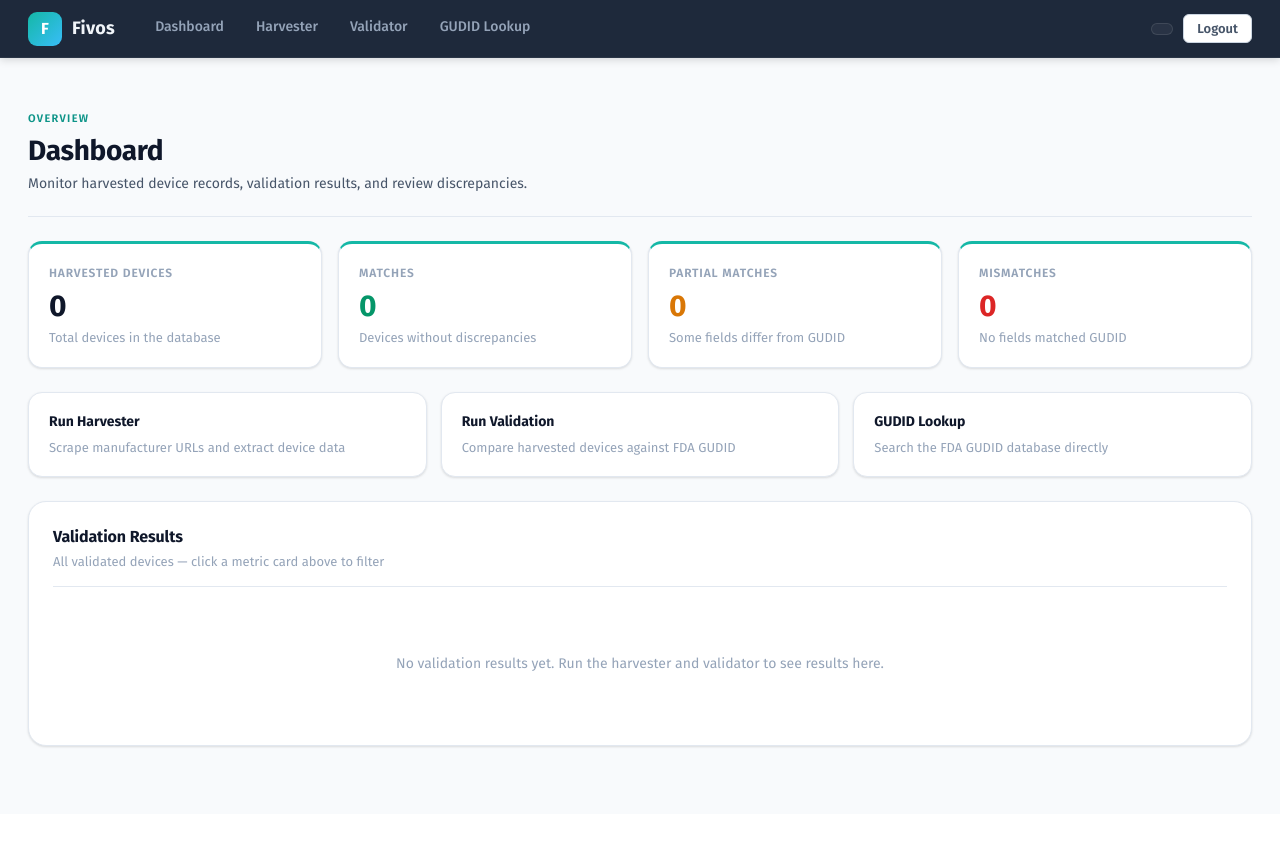
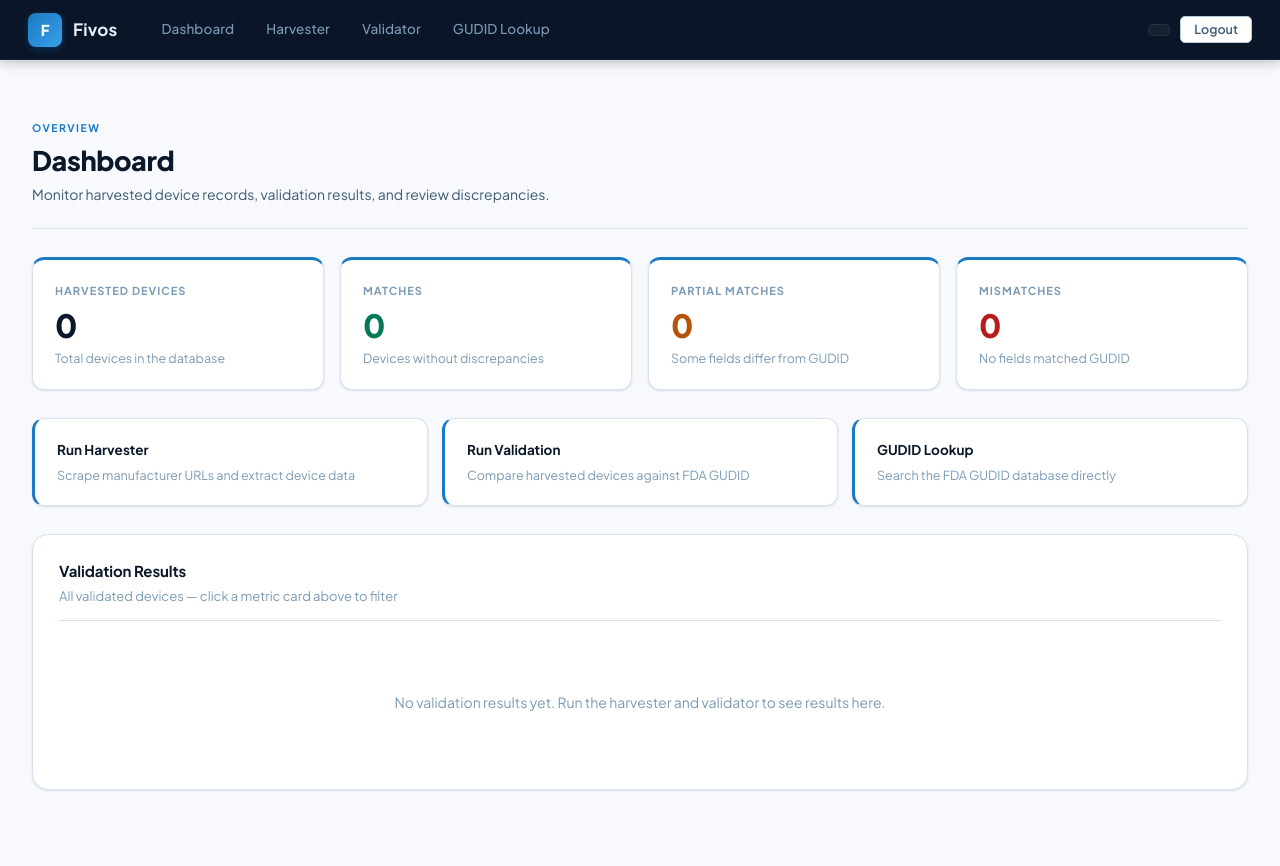
Before and after one commit to JasonSonith/Fivos_Senior_Project, a FastAPI app: page / in a window 1280 px wide. Before the commit the page ends 748 px from the top, so only its background shows below. Run offline with FastAPI, Linux system fonts and the light colour scheme; the visitor is signed in with stand-in values (Sample User, id 1); data that the repository does not hold is empty.

Commit message:
design: rebrand to Fivos blue palette with Plus Jakarta Sans

```diff
--- a/app/static/css/styles.css
+++ b/app/static/css/styles.css
@@ -1,54 +1,60 @@
-@import url('https://fonts.googleapis.com/css2?family=Fira+Code:wght@400;500;600&family=Fira+Sans:ital,wght@0,300;0,400;0,500;0,600;0,700;1,400&display=swap');
+@import url('https://fonts.googleapis.com/css2?family=Plus+Jakarta+Sans:ital,wght@0,300;0,400;0,500;0,600;0,700;0,800;1,400&family=IBM+Plex+Mono:wght@400;500&display=swap');
 
-/* ── Design Tokens ─────────────────────────────── */
+/* ── Design Tokens ─────────────────────────────────── */
 
 :root {
-    /* Brand */
-    --teal:        #0D9488;
-    --teal-mid:    #14B8A6;
-    --teal-light:  #CCFBF1;
-    --teal-dim:    #F0FDFA;
+    /* Brand — Fivos Blue */
+    --blue:        #005DA8;
+    --blue-mid:    #1A7AC4;
+    --blue-light:  #DBEAFE;
+    --blue-dim:    #EFF6FF;
+
+    /* Alias for code that uses old teal vars */
+    --teal:        #005DA8;
+    --teal-mid:    #1A7AC4;
+    --teal-light:  #DBEAFE;
+    --teal-dim:    #EFF6FF;
 
     /* Surfaces */
-    --bg:          #F8FAFC;
-    --bg-soft:     #F1F5F9;
+    --bg:          #F7F9FC;
+    --bg-soft:     #EEF2F7;
     --surface:     #FFFFFF;
 
-    /* Navigation (intentionally dark) */
-    --nav-bg:      #1E293B;
-    --nav-text:    #94A3B8;
-    --nav-active:  #2DD4BF;
+    /* Navigation — deep navy */
+    --nav-bg:      #0A1628;
+    --nav-text:    #7B9AB5;
+    --nav-active:  #4EA8E8;
 
     /* Text */
-    --text:        #0F172A;
-    --text-2:      #475569;
-    --muted:       #94A3B8;
+    --text:        #0B1829;
+    --text-2:      #3D5A73;
+    --muted:       #7B9AB5;
 
     /* Borders */
-    --border:      #E2E8F0;
-    --border-2:    #CBD5E1;
+    --border:      #D6E2EE;
+    --border-2:    #B8CCDF;
 
-    /* Semantic (kept compatible with inline template styles) */
-    --accent:      #0D9488;
+    /* Semantic */
+    --accent:      #005DA8;
     --accent-2:    #0369A1;
-    --accent-3:    #7C3AED;
-    --success:     #059669;
-    --warning:     #D97706;
-    --danger:      #DC2626;
+    --accent-3:    #6D28D9;
+    --success:     #047857;
+    --warning:     #B45309;
+    --danger:      #B91C1C;
 
     /* Shadows */
-    --shadow-sm:   0 1px 2px rgba(0,0,0,.05);
-    --shadow:      0 1px 3px rgba(0,0,0,.08), 0 1px 2px rgba(0,0,0,.05);
-    --shadow-md:   0 4px 12px rgba(0,0,0,.08), 0 2px 4px rgba(0,0,0,.04);
+    --shadow-sm:   0 1px 2px rgba(0,30,70,.05);
+    --shadow:      0 1px 3px rgba(0,30,70,.08), 0 1px 2px rgba(0,30,70,.04);
+    --shadow-md:   0 4px 16px rgba(0,30,70,.10), 0 2px 4px rgba(0,30,70,.05);
 
     /* Radius */
-    --radius-sm:   6px;
-    --radius:      10px;
-    --radius-lg:   14px;
-    --radius-xl:   18px;
+    --radius-sm:   5px;
+    --radius:      8px;
+    --radius-lg:   12px;
+    --radius-xl:   16px;
 }
 
-/* ── Reset ──────────────────────────────────────── */
+/* ── Reset ────────────────────────────────────────── */
 
 *, *::before, *::after {
     box-sizing: border-box;
@@ -60,7 +66,7 @@ html, body {
 }
 
 body {
-    font-family: 'Fira Sans', system-ui, -apple-system, sans-serif;
+    font-family: 'Plus Jakarta Sans', system-ui, -apple-system, sans-serif;
     font-size: 15px;
     line-height: 1.6;
     background: var(--bg);
@@ -74,56 +80,58 @@ a {
     text-decoration: none;
 }
 
-/* ── Utility ─────────────────────────────────────── */
+/* ── Utility ──────────────────────────────────────── */
 
 .mono {
-    font-family: 'Fira Code', 'Cascadia Code', monospace;
-    font-size: 0.9em;
+    font-family: 'IBM Plex Mono', 'Cascadia Code', monospace;
+    font-size: 0.88em;
     letter-spacing: -0.01em;
 }
 
-/* ── Top Navigation ──────────────────────────────── */
+/* ── Top Navigation ───────────────────────────────── */
 
 .topnav {
     display: flex;
     align-items: center;
     gap: 8px;
     padding: 0 28px;
-    height: 58px;
+    height: 60px;
     background: var(--nav-bg);
-    border-bottom: 1px solid rgba(255,255,255,.06);
+    border-bottom: 1px solid rgba(255,255,255,.05);
     position: sticky;
     top: 0;
     z-index: 100;
-    box-shadow: 0 2px 8px rgba(0,0,0,.15);
+    box-shadow: 0 2px 12px rgba(0,0,0,.25);
 }
 
 .topnav-brand {
     display: flex;
     align-items: center;
-    gap: 10px;
+    gap: 11px;
     flex-shrink: 0;
-    margin-right: 16px;
+    margin-right: 20px;
 }
 
 .brand-logo {
     width: 34px;
     height: 34px;
-    border-radius: 9px;
+    border-radius: 8px;
     display: grid;
     place-items: center;
-    font-size: 16px;
-    font-weight: 700;
+    font-size: 15px;
+    font-weight: 800;
     color: white;
-    background: linear-gradient(135deg, var(--teal-mid), #38BDF8);
+    background: linear-gradient(135deg, var(--blue-mid) 0%, #38A0E8 100%);
     flex-shrink: 0;
+    letter-spacing: -0.5px;
+    box-shadow: 0 2px 6px rgba(0,93,168,.45);
 }
 
 .brand-title {
-    font-size: 18px;
+    font-size: 17px;
     font-weight: 700;
-    color: #F1F5F9;
-    letter-spacing: 0.3px;
+    color: #E8F0F8;
+    letter-spacing: 0.2px;
 }
 
 .topnav-links {
@@ -135,19 +143,20 @@ a {
 .nav-link {
     display: inline-flex;
     align-items: center;
-    height: 58px;
+    height: 60px;
     padding: 0 16px;
     color: var(--nav-text);
-    font-size: 14px;
+    font-size: 13.5px;
     font-weight: 500;
+    letter-spacing: 0.1px;
     border-bottom: 2px solid transparent;
     transition: color 150ms ease, border-color 150ms ease;
     cursor: pointer;
 }
 
 .nav-link:hover {
-    color: #E2E8F0;
-    border-bottom-color: rgba(45,212,191,.4);
+    color: #C8DFF2;
+    border-bottom-color: rgba(78,168,232,.35);
 }
 
 .nav-link.active {
@@ -155,51 +164,51 @@ a {
     border-bottom-color: var(--nav-active);
 }
 
-/* ── Page Content ────────────────────────────────── */
+/* ── Page Content ─────────────────────────────────── */
 
 .page-content {
-    padding: 28px 28px 48px;
+    padding: 32px 32px 56px;
     max-width: 1400px;
     margin: 0 auto;
     width: 100%;
 }
 
-/* ── Hero / Page Header ──────────────────────────── */
+/* ── Hero / Page Header ───────────────────────────── */
 
 .hero {
     display: flex;
     justify-content: space-between;
     align-items: flex-end;
     gap: 16px;
-    margin-bottom: 24px;
-    padding: 24px 0 20px;
+    margin-bottom: 28px;
+    padding: 28px 0 22px;
     border-bottom: 1px solid var(--border);
 }
 
 .eyebrow {
-    margin: 0 0 6px;
+    margin: 0 0 7px;
     text-transform: uppercase;
-    letter-spacing: 0.12em;
-    font-size: 11px;
-    font-weight: 600;
-    color: var(--teal);
+    letter-spacing: 0.14em;
+    font-size: 10.5px;
+    font-weight: 700;
+    color: var(--blue-mid);
 }
 
 .page-title {
     margin: 0;
-    font-size: 28px;
-    font-weight: 700;
+    font-size: 27px;
+    font-weight: 800;
     color: var(--text);
     line-height: 1.2;
-    letter-spacing: -0.3px;
+    letter-spacing: -0.4px;
 }
 
 .page-description {
-    margin: 6px 0 0;
-    max-width: 680px;
+    margin: 7px 0 0;
+    max-width: 660px;
     color: var(--text-2);
     font-size: 14px;
-    line-height: 1.6;
+    line-height: 1.65;
 }
 
 .hero-actions {
@@ -209,17 +218,17 @@ a {
     flex-shrink: 0;
 }
 
-/* ── Buttons ─────────────────────────────────────── */
+/* ── Buttons ──────────────────────────────────────── */
 
 .btn {
     display: inline-flex;
     align-items: center;
     justify-content: center;
     gap: 6px;
-    padding: 10px 18px;
+    padding: 9px 18px;
     border-radius: var(--radius);
     font-family: inherit;
-    font-size: 14px;
+    font-size: 13.5px;
     font-weight: 600;
     line-height: 1;
     border: 1px solid transparent;
@@ -268,27 +277,28 @@ a {
 }
 
 .btn-sm {
-    padding: 7px 13px;
-    font-size: 13px;
+    padding: 6px 13px;
+    font-size: 12.5px;
     border-radius: var(--radius-sm);
 }
 
-/* ── Stats Grid ──────────────────────────────────── */
+/* ── Stats Grid ───────────────────────────────────── */
 
 .stats-grid {
     display: grid;
     grid-template-columns: repeat(4, minmax(0, 1fr));
     gap: 16px;
-    margin-bottom: 24px;
+    margin-bottom: 28px;
 }
 
 .metric-card {
     background: var(--surface);
     border: 1px solid var(--border);
-    border-top: 3px solid var(--teal-mid);
+    border-top: 3px solid var(--blue-mid);
     border-radius: var(--radius-lg);
-    padding: 20px;
+    padding: 22px;
     box-shadow: var(--shadow);
+    transition: box-shadow 150ms ease;
 }
 
 .metric-card.small {
@@ -296,37 +306,37 @@ a {
 }
 
 .metric-label {
-    margin: 0 0 8px;
+    margin: 0 0 9px;
     color: var(--muted);
-    font-size: 12px;
-    font-weight: 600;
+    font-size: 11px;
+    font-weight: 700;
     text-transform: uppercase;
-    letter-spacing: 0.07em;
+    letter-spacing: 0.09em;
 }
 
 .metric-value {
     margin: 0;
-    font-size: 30px;
-    font-weight: 700;
+    font-size: 32px;
+    font-weight: 800;
     color: var(--text);
-    letter-spacing: -0.5px;
+    letter-spacing: -0.8px;
     line-height: 1;
 }
 
 .metric-foot {
-    margin: 8px 0 0;
+    margin: 9px 0 0;
     color: var(--muted);
-    font-size: 13px;
+    font-size: 12.5px;
     line-height: 1.4;
 }
 
-/* ── Panels / Cards ──────────────────────────────── */
+/* ── Panels / Cards ───────────────────────────────── */
 
 .panel {
     background: var(--surface);
     border: 1px solid var(--border);
     border-radius: var(--radius-xl);
-    padding: 22px 24px;
+    padding: 24px 26px;
     box-shadow: var(--shadow);
     margin-bottom: 20px;
 }
@@ -343,7 +353,7 @@ a {
 
 .panel-header h3 {
     margin: 0;
-    font-size: 16px;
+    font-size: 15px;
     font-weight: 700;
     color: var(--text);
     letter-spacing: -0.1px;
@@ -356,20 +366,21 @@ a {
     line-height: 1.4;
 }
 
-/* ── Quick Actions ───────────────────────────────── */
+/* ── Quick Actions ────────────────────────────────── */
 
 .quick-actions {
     display: flex;
     gap: 14px;
-    margin-bottom: 24px;
+    margin-bottom: 28px;
 }
 
 .action-card {
     display: block;
-    padding: 18px 20px;
+    padding: 20px 22px;
     border-radius: var(--radius-lg);
     background: var(--surface);
     border: 1px solid var(--border);
+    border-left: 3px solid var(--blue-mid);
     transition: border-color 150ms ease, box-shadow 150ms ease, transform 150ms ease;
     flex: 1;
     cursor: pointer;
@@ -377,15 +388,16 @@ a {
 }
 
 .action-card:hover {
-    border-color: var(--teal-mid);
-    box-shadow: var(--shadow-md), 0 0 0 1px var(--teal-mid);
+    border-color: var(--blue-mid);
+    border-left-color: var(--blue);
+    box-shadow: var(--shadow-md);
     transform: translateY(-2px);
 }
 
 .action-title {
     display: block;
     font-weight: 700;
-    font-size: 14px;
+    font-size: 13.5px;
     color: var(--text);
     margin-bottom: 5px;
 }
@@ -393,11 +405,11 @@ a {
 .action-text {
     display: block;
     color: var(--muted);
-    font-size: 13px;
-    line-height: 1.5;
+    font-size: 12.5px;
+    line-height: 1.55;
 }
 
-/* ── Tables ──────────────────────────────────────── */
+/* ── Tables ───────────────────────────────────────── */
 
 .table-wrap {
     overflow-x: auto;
@@ -712,11 +723,11 @@ a {
     flex-shrink: 0;
 }
 
-/* ── Empty State ─────────────────────────────────── */
+/* ── Empty State ──────────────────────────────────── */
 
 .empty-state {
     text-align: center;
-    padding: 48px 20px;
+    padding: 52px 20px;
     color: var(--muted);
 }
 
@@ -827,7 +838,7 @@ a {
     flex-direction: column;
     align-items: flex-end;
     padding: 5px 10px;
-    border: 1px solid rgba(255,255,255,.1);
+    border: 1px solid rgba(255,255,255,.08);
     border-radius: var(--radius-sm);
     background: rgba(255,255,255,.05);
 }
@@ -835,17 +846,17 @@ a {
 .user-name {
     font-size: 13px;
     font-weight: 600;
-    color: #E2E8F0;
+    color: #D6E8F7;
     line-height: 1.3;
 }
 
 .user-role {
-    font-size: 11px;
+    font-size: 10.5px;
     color: var(--nav-text);
     line-height: 1.3;
 }
 
-/* ── Responsive ──────────────────────────────────── */
+/* ── Responsive ───────────────────────────────────── */
 
 @media (max-width: 1100px) {
     .stats-grid {
--- a/app/templates/base.html
+++ b/app/templates/base.html
@@ -6,6 +6,7 @@
     <title>Fivos Device Data Console</title>
     <link rel="preconnect" href="https://fonts.googleapis.com">
     <link rel="preconnect" href="https://fonts.gstatic.com" crossorigin>
+    <link href="https://fonts.googleapis.com/css2?family=Plus+Jakarta+Sans:ital,wght@0,300;0,400;0,500;0,600;0,700;0,800;1,400&family=IBM+Plex+Mono:wght@400;500&display=swap" rel="stylesheet">
     <link rel="stylesheet" href="/static/css/styles.css">
 </head>
 <body>
```
Also changed, not shown: other parts of app/static/css/styles.css (+55 -56 lines).
